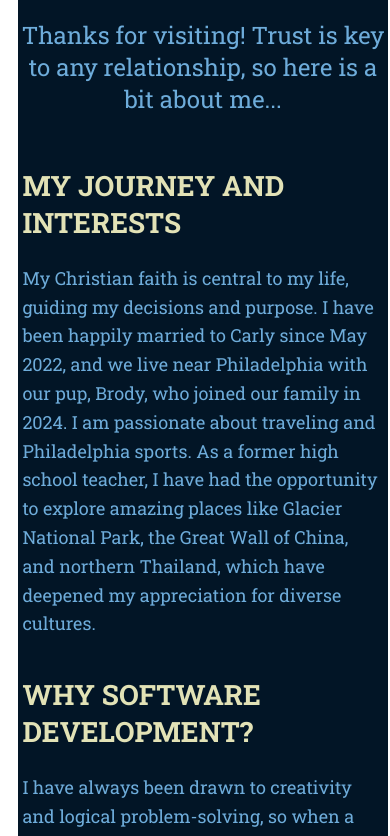
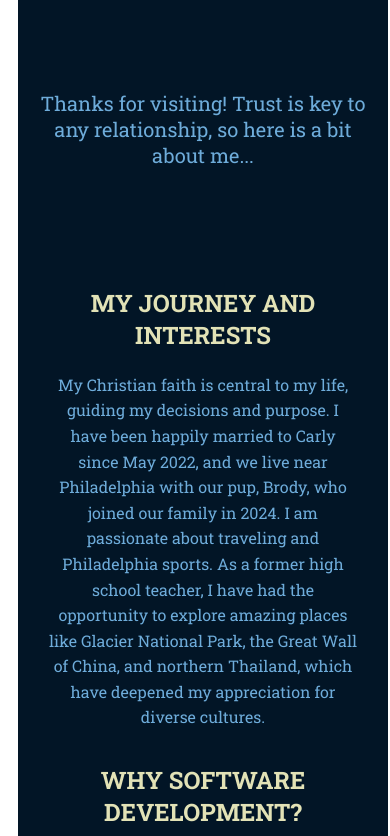
Before and after one commit to rymbowman/rymbowman.github.io, a React (Vite) app: page / in a window 390 px wide. Shown: the part 840-1676 px from the top of the page. Built offline with nearby package versions, Linux system fonts and the light colour scheme.

Commit message:
update styling to about container to make it responsive on multiple screen sizes and create AboutContent component to store text content

```diff
--- a/src/components/about/About.css
+++ b/src/components/about/About.css
@@ -1,25 +1,15 @@
 #about-section-intro {
-  margin-top: 200px;
+  margin-top: 150px;
   font-size: 24px;
   color: #6eacda;
   text-align: center;
-  width: 100%;
+  width: 90%;
 }
 
-#about-container {
+.about-container {
   display: flex;
-  justify-content: space-between;
-  margin-top: 200px;
-  gap: 5%;
-  border-radius: 10px;
-  padding: 0 50px;
-}
-
-#about-text {
-  width: 62.5%;
-  display: flex;
-  flex-direction: column;
-  justify-content: center;
+  margin-top: 150px;
+  justify-content: space-evenly;
 }
 
 .about-headers {
@@ -27,6 +17,15 @@
   color: #e2e2b6;
   margin-bottom: 5px;
   text-transform: uppercase;
+}
+
+.about-textContainer {
+  display: flex;
+  flex-direction: column;
+  justify-content: center;
+  align-items: center;
+  width: 60%;
+  text-align: center;
 }
 
 .about-content {
@@ -37,16 +36,13 @@
 }
 
 .slideshow-images-container {
-  width: 400px;
-  display: flex;
-  justify-content: center;
-  align-items: center;
+  width: 30%;
   position: relative;
 }
 
 .carousel-img {
   width: 100%;
-  height: 450px;
+  height: 475px;
   border-radius: 12px;
   opacity: 0;
   transition: opacity 1s ease; /* Smooth fade-in/out */
@@ -55,6 +51,8 @@
   left: 50%;
   transform: translate(-50%, -50%);
   box-shadow: 2.5px 2.5px 2.5px rgba(0, 0, 0, 0.5);
+  object-fit: cover;
+  object-position: center;
 }
 
 .carousel-img.active {
@@ -63,54 +61,85 @@
 
 /*Medium Screens (tablets)*/
 @media (max-width: 1199px) and (min-width: 768px) {
-  #about-section-intro {
-    margin-top: 200px;
-  }
-
-  #about-container {
-    width: 100%;
-    display: flex;
+  .about-container {
     flex-direction: column;
     align-items: center;
     text-align: center;
-    margin-top: 200px;
+    margin-top: 75px;
   }
 
-  #about-text {
-    width: 97.5%;
+  .about-textContainer {
+    width: 90%;
+    margin-bottom: 20px;
   }
 
   .slideshow-images-container {
-    width: 400px;
-    height: 125px;
-    margin-top: 190px;
-    margin-bottom: 75px;
+    width: 50%;
+    height: 475px;
+    position: relative;
+  }
+
+  .carousel-img {
+    position: absolute; /* Change to relative positioning */
+    width: 100%; /* Adjust width */
+    height: 475px; /* Adjust height */
   }
 }
 
 /*Small screens (phones, etc.)*/
 @media (max-width: 767px) {
   #about-section-intro {
-    margin-top: 75px;
+    font-size: 20px;
   }
 
-  #about-container {
-    width: 100%;
-    display: flex;
+  .about-container {
     flex-direction: column;
     align-items: center;
     text-align: center;
     margin-top: 75px;
   }
 
-  #about-text {
-    width: 97.5%;
+  .about-textContainer {
+    width: 90%;
+    margin-bottom: 20px;
+  }
+
+  .about-headers {
+    font-size: 24px;
+  }
+
+  .about-content {
+    font-size: 16px;
+    width: 92.5%;
   }
 
   .slideshow-images-container {
-    width: 400px;
-    height: 125px;
-    margin-top: 190px;
-    margin-bottom: 75px;
+    width: 60%;
+    height: 450px;
+    position: relative;
+  }
+  .carousel-img {
+    height: 425px;
   }
 }
+
+/*Small screens (phones, etc.)*/
+@media (max-width: 500px) {
+  .slideshow-images-container {
+    width: 80%;
+    height: 400px;
+  }
+  .carousel-img {
+    height: 400px;
+  }
+}
+
+@media (max-width: 400px) {
+  .slideshow-images-container {
+    width: 80%;
+    height: 350px;
+  }
+  .carousel-img {
+    height: 350px;
+  }
+}
--- a/src/components/about/About.jsx
+++ b/src/components/about/About.jsx
@@ -1,36 +1,19 @@
 import React from "react";
-import "../about/About.css";
 import AOS from "aos";
 import "aos/dist/aos.css";
+import "./About.css";
 import { useEffect } from "react";
+import AboutContent from "./AboutContent";
+import SlideshowImages from "./SlideshowImages";
 const About = () => {
   useEffect(() => {
     AOS.init({ duration: 2500 });
   }, []);
+
   return (
-    <div id="about-text" data-aos="fade-in">
-      <h3 className="about-headers">My Journey and Interests</h3>
-      <p className="about-content">
-        My Christian faith is central to my life, guiding my decisions and
-        purpose. I have been happily married to Carly since May 2022, and we
-        live near Philadelphia with our pup, Brody, who joined our family in
-        2024. I am passionate about traveling and Philadelphia sports. As a
-        former high school teacher, I have had the opportunity to explore
-        amazing places like Glacier National Park, the Great Wall of China, and
-        northern Thailand, which have deepened my appreciation for diverse
-        cultures.
-      </p>
-
-      <h3 className="about-headers">Why Software Development?</h3>
-      <p className="about-content">
-        I have always been drawn to creativity and logical problem-solving, so
-        when a friend suggested I explore software development, it felt like a
-        perfect fit. Since diving into the field, I have developed a passion for
-        debugging challenges and designing cutting-edge websites. I am inspired
-        by the vast opportunities for learning and growth in software
-        development and am eager to apply my skills to meaningful projects as I
-        continue to explore this dynamic industry.
-      </p>
+    <div className="about-container">
+      <AboutContent />
+      <SlideshowImages />
     </div>
   );
 };
--- /dev/null
+++ b/src/components/about/AboutContent.jsx
@@ -0,0 +1,32 @@
+import React from "react";
+
+const AboutContent = () => {
+  return (
+    <div className="about-textContainer" data-aos="fade-in">
+      <h3 className="about-headers">My Journey and Interests</h3>
+      <p className="about-content">
+        My Christian faith is central to my life, guiding my decisions and
+        purpose. I have been happily married to Carly since May 2022, and we
+        live near Philadelphia with our pup, Brody, who joined our family in
+        2024. I am passionate about traveling and Philadelphia sports. As a
+        former high school teacher, I have had the opportunity to explore
+        amazing places like Glacier National Park, the Great Wall of China, and
+        northern Thailand, which have deepened my appreciation for diverse
+        cultures.
+      </p>
+
+      <h3 className="about-headers">Why Software Development?</h3>
+      <p className="about-content">
+        I have always been drawn to creativity and logical problem-solving, so
+        when a friend suggested I explore software development, it felt like a
+        perfect fit. Since diving into the field, I have developed a passion for
+        debugging challenges and designing cutting-edge websites. I am inspired
+        by the vast opportunities for learning and growth in software
+        development and am eager to apply my skills to meaningful projects as I
+        continue to explore this dynamic industry.
+      </p>
+    </div>
+  );
+};
+
+export default AboutContent;
--- a/src/components/about/SlideshowImages.jsx
+++ b/src/components/about/SlideshowImages.jsx
@@ -1,16 +1,15 @@
 import React, { useEffect, useState } from "react";
 import image1 from "../../assets/images/image1.jpg";
-import image2 from "../../assets/images/image2.jpg";
-import image3 from "../../assets/images/image3.jpg";
 import image4 from "../../assets/images/image4.jpg";
 import image5 from "../../assets/images/image5.jpg";
 import image6 from "../../assets/images/image6.jpg";
 import image7 from "../../assets/images/image7.jpg";
 import AOS from "aos";
 import "aos/dist/aos.css";
+
 const SlideshowImages = () => {
   const [currentSlideIndex, setCurrentSlideIndex] = useState(0);
-  const slides = [image1, image2, image3, image4, image5, image6, image7];
+  const slides = [image1, image4, image5, image6, image7];
   const currentSlide = (n) => {
     let newSlideIndex = currentSlideIndex + n;
     if (newSlideIndex >= slides.length) {
@@ -35,6 +34,7 @@ const SlideshowImages = () => {
   useEffect(() => {
     AOS.init({ duration: 2500 });
   }, []);
+
   return (
     <div className="slideshow-images-container" data-aos="fade-in">
       {slides.map((slide, index) => (
```
